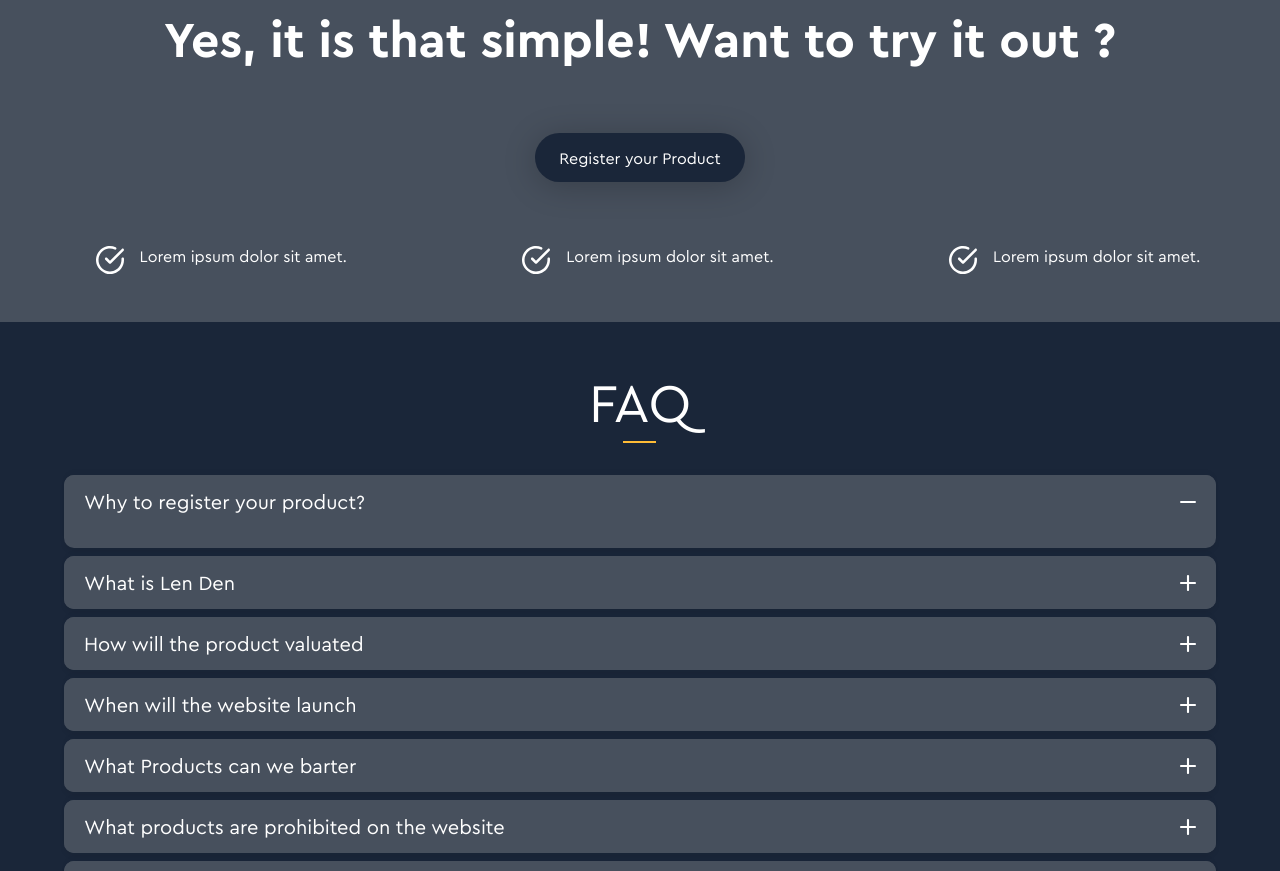
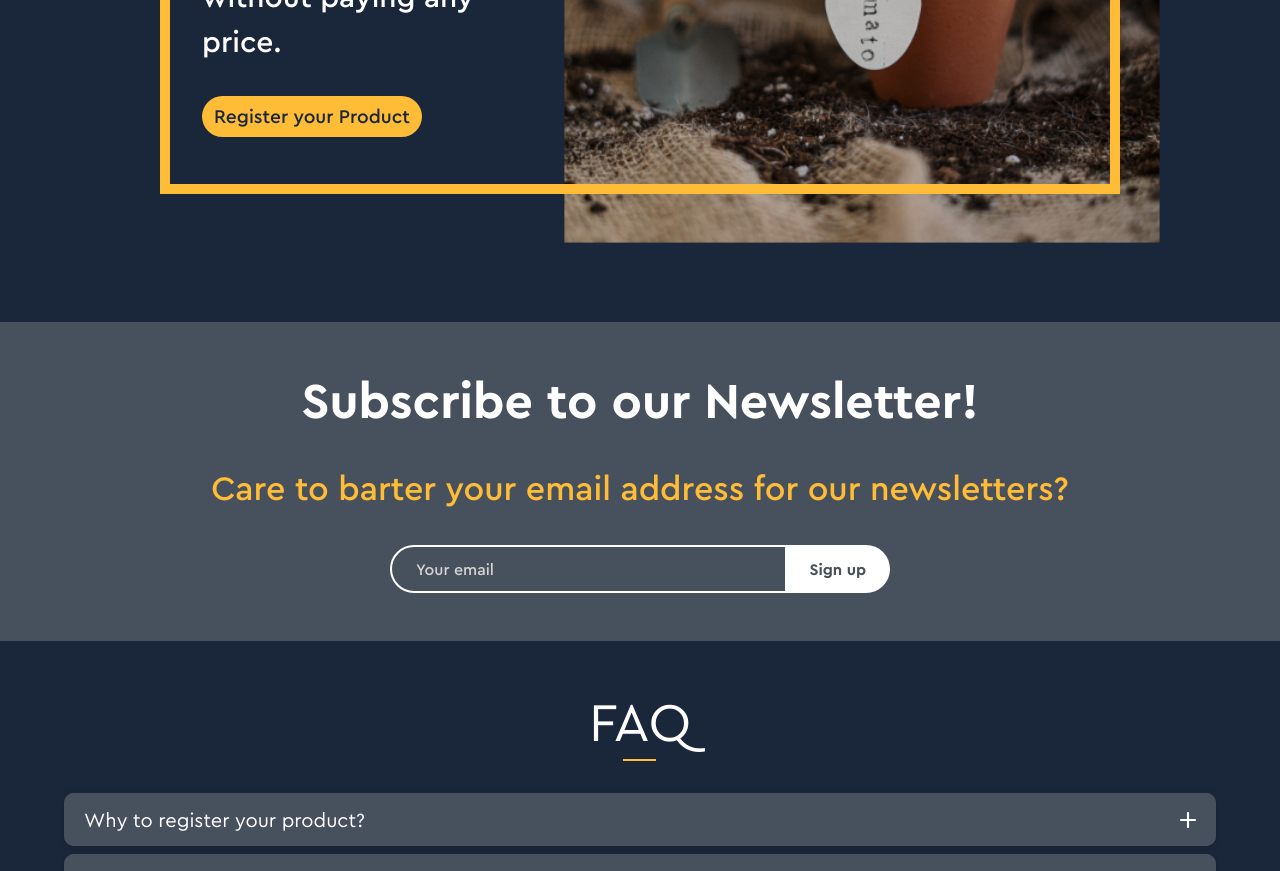
Before and after one commit to TheDemon12/lenden-coming-soon-v2, a React (Create React App) app: page / in a window 1280 px wide. Shown: the part 1880-2751 px from the top of the page. Built offline with nearby package versions, Linux system fonts and the light colour scheme.

Commit message:
components: add subscribe section
Signed-off-by: kartik <kartikbhalla12@gmail.com>

```diff
--- a/package.json
+++ b/package.json
@@ -10,11 +10,15 @@
     "@types/node": "^12.19.2",
     "@types/react": "^16.9.54",
     "@types/react-dom": "^16.9.9",
+    "axios": "^0.21.0",
     "bootstrap": "^4.5.3",
+    "joi": "^17.3.0",
     "react": "^17.0.1",
     "react-bootstrap": "^1.4.0",
     "react-dom": "^17.0.1",
     "react-scripts": "4.0.0",
+    "react-spinners": "^0.9.0",
+    "react-toastify": "^6.0.9",
     "sass": "^1.27.0",
     "typescript": "^4.0.5",
     "web-vitals": "^0.2.4"
--- a/src/App.tsx
+++ /dev/null
@@ -1,22 +0,0 @@
-import React from 'react';
-import AboutUs from './components/aboutUs';
-import Banner from './components/banner';
-import Faq from './components/faq';
-import Footer from './components/footer';
-import MainNavbar from './components/navbar';
-import Register from './components/register';
-
-function App() {
-	return (
-		<React.Fragment>
-			<MainNavbar />
-			<Banner />
-			<AboutUs />
-			<Register />
-			<Faq />
-			<Footer />
-		</React.Fragment>
-	);
-}
-
-export default App;
--- /dev/null
+++ b/src/components/App.tsx
@@ -0,0 +1,24 @@
+import React from 'react';
+import AboutUs from './aboutUs';
+import Banner from './banner';
+import Faq from './faq';
+import Footer from './footer';
+import MainNavbar from './navbar';
+import Register from './register';
+import Subscribe from './subscribe';
+
+function App() {
+	return (
+		<React.Fragment>
+			<MainNavbar />
+			<Banner />
+			<Register />
+			<AboutUs />
+			<Subscribe />
+			<Faq />
+			<Footer />
+		</React.Fragment>
+	);
+}
+
+export default App;
--- a/src/components/faq.tsx
+++ b/src/components/faq.tsx
@@ -6,7 +6,7 @@ import { ReactComponent as Minus } from '../icons/minus.svg';
 export interface FaqProps {}
 
 const Faq: React.FC<FaqProps> = () => {
-	const [activeKey, setActiveKey] = React.useState('0');
+	const [activeKey, setActiveKey] = React.useState('');
 
 	const faqs = [
 		{ ques: 'Why to register your product?', ans: '' },
--- /dev/null
+++ b/src/components/subscribe.tsx
@@ -0,0 +1,82 @@
+import * as React from 'react';
+import Joi from 'joi';
+import { FormControl, InputGroup } from 'react-bootstrap';
+import http from '../services/httpService';
+import { ClipLoader } from 'react-spinners';
+
+export interface SubscribeProps {}
+
+export interface SubscribeState {
+	email: string;
+	error: string;
+	success: string;
+	loading: boolean;
+}
+
+class Subscribe extends React.Component<SubscribeProps, SubscribeState> {
+	state = { email: '', error: '', success: '', loading: false };
+	schema = {
+		email: Joi.string().email({ tlds: false }).required().label('Email'),
+	};
+
+	onSubmit = async () => {
+		this.setState({ loading: true, success: '', error: '' });
+		const { error } = Joi.object(this.schema).validate({
+			email: this.state.email,
+		});
+		if (error)
+			return this.setState({ error: error.details[0].message, loading: false });
+
+		try {
+			await http.post('https://api2.lendenindia.in/lenden/addemail', {
+				email: this.state.email,
+			});
+			this.setState({ loading: false, success: "We've received your email!" });
+		} catch (ex) {
+			this.setState({ loading: false });
+			if (ex.response.status === 400)
+				return this.setState({
+					error: 'You have already been subscribed!',
+				});
+			this.setState({ error: ex.response.data.message });
+		}
+	};
+
+	render() {
+		return (
+			<section className='subscribe'>
+				<h2>Subscribe to our Newsletter!</h2>
+				<p>Care to barter your email address for our newsletters?</p>
+				<InputGroup className='emailBox'>
+					<FormControl
+						placeholder='Your email'
+						aria-label='Your email'
+						aria-describedby='email'
+						value={this.state.email}
+						onChange={e => this.setState({ email: e.currentTarget.value })}
+					/>
+					<InputGroup.Append>
+						<InputGroup.Text className='subscribeBtn' onClick={this.onSubmit}>
+							Sign up
+						</InputGroup.Text>
+					</InputGroup.Append>
+				</InputGroup>
+
+				{this.state.loading && (
+					<div className='loader'>
+						<ClipLoader size={35} color={'#fff'} loading={true} />
+					</div>
+				)}
+
+				{this.state.error && (
+					<div className='error-message'>{this.state.error}</div>
+				)}
+				{this.state.success && (
+					<div className='success-message'>{this.state.success}</div>
+				)}
+			</section>
+		);
+	}
+}
+
+export default Subscribe;
--- a/src/index.tsx
+++ b/src/index.tsx
@@ -1,7 +1,7 @@
 import React from 'react';
 import ReactDOM from 'react-dom';
 import './scss/index.scss';
-import App from './App';
+import App from './components/App';
 import reportWebVitals from './reportWebVitals';
 
 ReactDOM.render(
--- a/src/scss/_banner.scss
+++ b/src/scss/_banner.scss
@@ -1,7 +1,7 @@
 .banner {
 	color: white;
 	height: 600px;
-	background-color: #47505d;
+	// background-color: #47505d;
 	position: relative;
 	display: flex;
 	align-items: center;
--- a/src/scss/_faq.scss
+++ b/src/scss/_faq.scss
@@ -37,12 +37,15 @@
 			border-radius: 10px;
 			margin: 0.5rem 0;
 			border: none;
+			cursor: pointer;
 
 			.card-header {
 				background: #47505d;
 				border: none;
 				font-size: 20px;
+				padding: 0;
 				div {
+					padding: 0.75rem 1.25rem;
 					display: flex;
 					align-items: center;
 					justify-content: space-between;
--- a/src/scss/_navbar.scss
+++ b/src/scss/_navbar.scss
@@ -1,5 +1,5 @@
 .navbar {
-	background-color: #1a2639;
+	background-color: #47505d;
 	color: #bef1ff;
 	font-family: 'Cera Pro', Roboto, Droid Sans;
 	font-weight: 500;
--- /dev/null
+++ b/src/scss/_subscribe.scss
@@ -0,0 +1,91 @@
+.subscribe {
+	background-color: #47505d;
+	font-family: 'Cera Pro', Roboto, Droid Sans;
+	padding: 3rem 0;
+
+	h2 {
+		max-width: 90%;
+		font-weight: 600;
+		font-size: 50px;
+		text-align: center;
+		color: #fff;
+		padding: 0 0 2rem 0;
+		margin: 0 auto;
+	}
+	p {
+		text-align: center;
+		margin: 0 auto;
+		max-width: 90%;
+		font-weight: 500;
+		font-size: 34px;
+		color: #ffbc36;
+	}
+	.emailBox {
+		border-radius: 25px;
+		width: 90%;
+		margin: 2rem auto 0 auto;
+		max-width: 500px;
+
+		input {
+			&,
+			&:focus,
+			&:checked {
+				// border: none;
+				box-shadow: none;
+				outline: none;
+			}
+			&::placeholder {
+				color: #d3d3d3;
+			}
+			padding: 0.6rem 1.5rem;
+			font-family: 'Cera Pro', Roboto, Droid Sans;
+			background-color: transparent;
+			border-bottom-left-radius: 25px;
+			border-top-left-radius: 25px;
+			border: 2px solid #ffffff;
+			font-size: 16px;
+			font-weight: 500;
+			color: #fff;
+			height: fit-content;
+		}
+
+		.input-group-append {
+			.input-group-text {
+				font-size: 16px;
+				font-weight: 600;
+				border: none;
+				border-bottom-right-radius: 25px;
+				border-top-right-radius: 25px;
+				background-color: #fff;
+				padding: 0.6rem 1.5rem;
+			}
+		}
+		.subscribeBtn {
+			cursor: pointer;
+		}
+	}
+
+	%message {
+		width: fit-content;
+		text-align: center;
+		border-radius: 4px;
+		margin: 1rem auto;
+		padding: 0.5rem 3rem;
+		font-size: 0.9rem;
+		color: #e1e1e1;
+	}
+
+	.error-message {
+		@extend %message;
+		background-color: rgba(239, 103, 100, 0.7);
+	}
+	.success-message {
+		@extend %message;
+		background-color: rgba(129, 199, 132, 0.7);
+	}
+
+	.loader {
+		width: fit-content;
+		margin: 2rem auto 0 auto;
+	}
+}
--- a/src/scss/index.scss
+++ b/src/scss/index.scss
@@ -1,6 +1,6 @@
 @import '~bootstrap/scss/bootstrap';
 @import './navbar', './fonts', './aboutUs', './banner', './faq', './register',
-	'./footer';
+	'./footer', './subscribe';
 
 body {
 	margin: 0;
--- /dev/null
+++ b/src/services/httpService.ts
@@ -0,0 +1,33 @@
+import axios from 'axios';
+import { toast } from 'react-toastify';
+
+interface ResponseError {
+	response: {
+		status: number;
+	};
+}
+
+axios.interceptors.response.use(undefined, (error: ResponseError) => {
+	const expectedError =
+		error.response &&
+		error.response.status >= 400 &&
+		error.response.status < 500;
+
+	if (!expectedError) {
+		console.log('error is', error);
+		toast.error('An unexpected error occurred!', {
+			containerId: 'errorToastContainer',
+			autoClose: 10000,
+			className: 'toasty',
+			hideProgressBar: false,
+			closeOnClick: true,
+			pauseOnHover: true,
+			draggable: true,
+			progress: undefined,
+		});
+	}
+
+	return Promise.reject(error);
+});
+
+export default axios;
```
Also changed, not shown: 1 other file (tests, documents, lock files or other folders).
